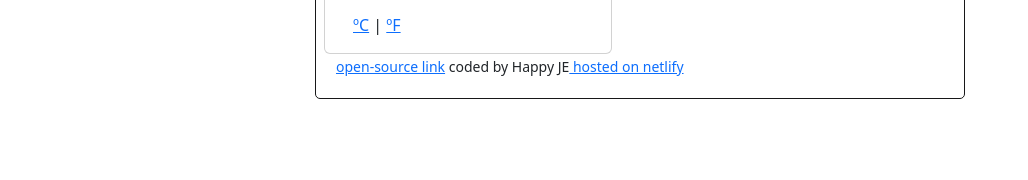
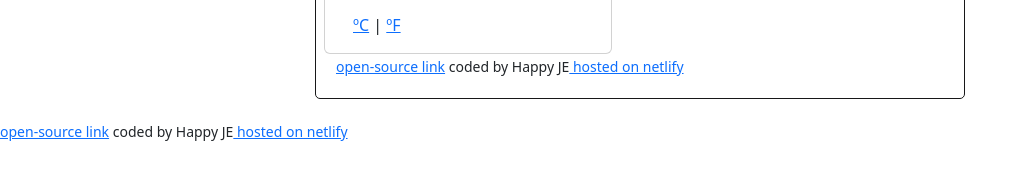
Before and after one commit to Happiness-code/weather-app, a plain HTML site: page src/index.html in a window 1280 px wide. Shown: the part 440-620 px from the top of the page, without its empty margins (0-1028 px from the left). Drawn offline with nearby package versions, Linux system fonts and the light colour scheme; files that its build step writes are made by us from their sources; no server answers; files whose address does not match are found by name.

Commit message:
Update index.html

```diff
--- a/src/index.html
+++ b/src/index.html
@@ -81,13 +81,18 @@
     <p class="card-text" id="temperature">30</p>
     <a href="#" class="celius-link">ºC</a> | <a href="#" class="fahrenheit-link">ºF</a>
   </div>
-</div>
-  </div>
-  <span> <small> <a href="https://github.com/Happiness-code/weather-app" target="_blank" rel="noreferre">
+
+
+
+      </div>
+
+        <span> <small> <a href="https://github.com/Happiness-code/weather-app" target="_blank" rel="noreferre">
         open-source link</a> coded by Happy JE<a href="https://majestic-sprite-aac581.netlify.app/" target="-blank" rel="noreferrer"> hosted on netlify</a></small></span>
 
+    </div>
       </div>
-    </div>
+      <span> <small> <a href="https://github.com/Happiness-code/weather-app" target="_blank" rel="noreferre">
+        open-source link</a> coded by Happy JE<a href="https://majestic-sprite-aac581.netlify.app/" target="-blank" rel="noreferrer"> hosted on netlify</a></small></span>
 
     </div>
     <script src="src/index.js"></script>
```
